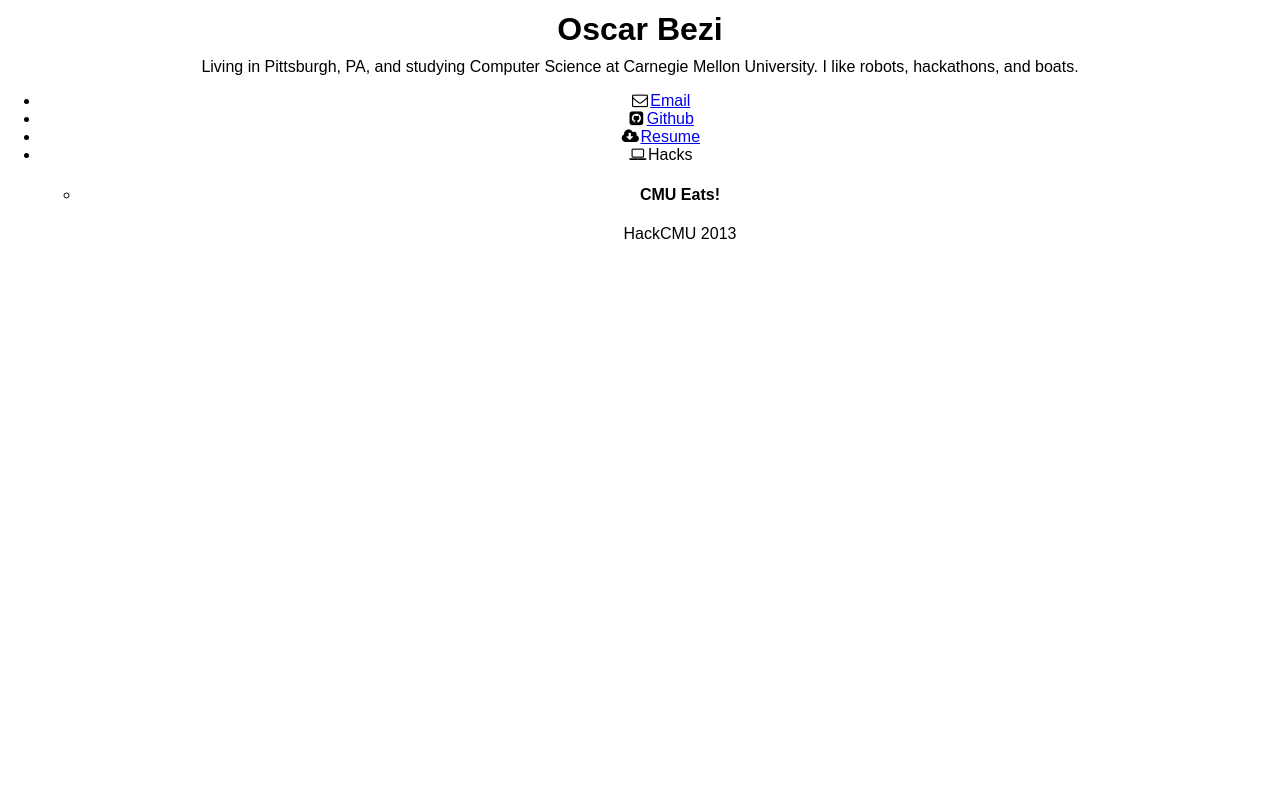
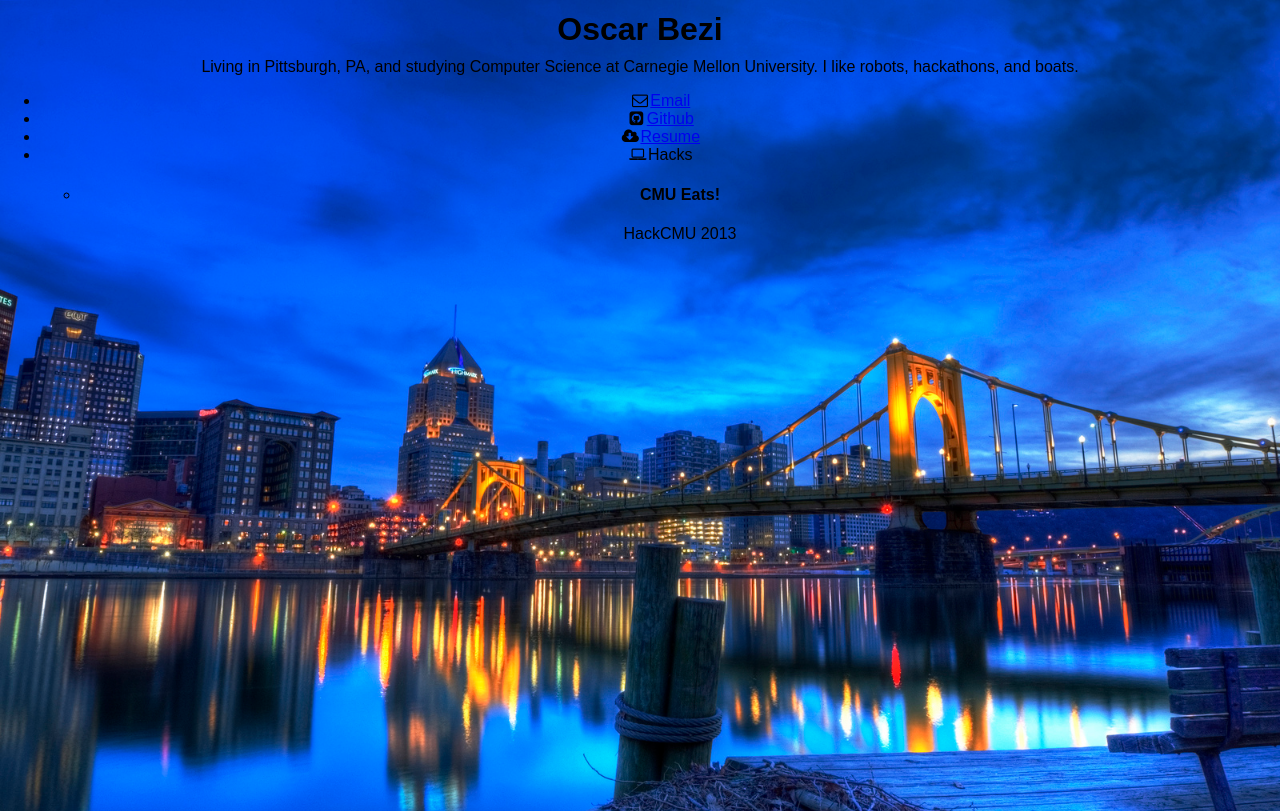
Before and after one commit to bezi/bezi.io, a plain HTML site: page index.html in a window 1280 px wide. Drawn offline with Linux system fonts and the light colour scheme.

Commit message:
Fixed background issue.

```diff
--- a/css/main.css
+++ b/css/main.css
@@ -8,7 +8,7 @@ html, body {
 }
 
 html {
-  background: url(imgs/bg.jpg) no-repeat center center fixed;
+  background: url(../imgs/bg.jpg) no-repeat center center fixed;
   -webkit-background-size: cover;
   -moz-background-size: cover;
   -o-background-size: cover;
```
Also changed, not shown: 2 other files.
